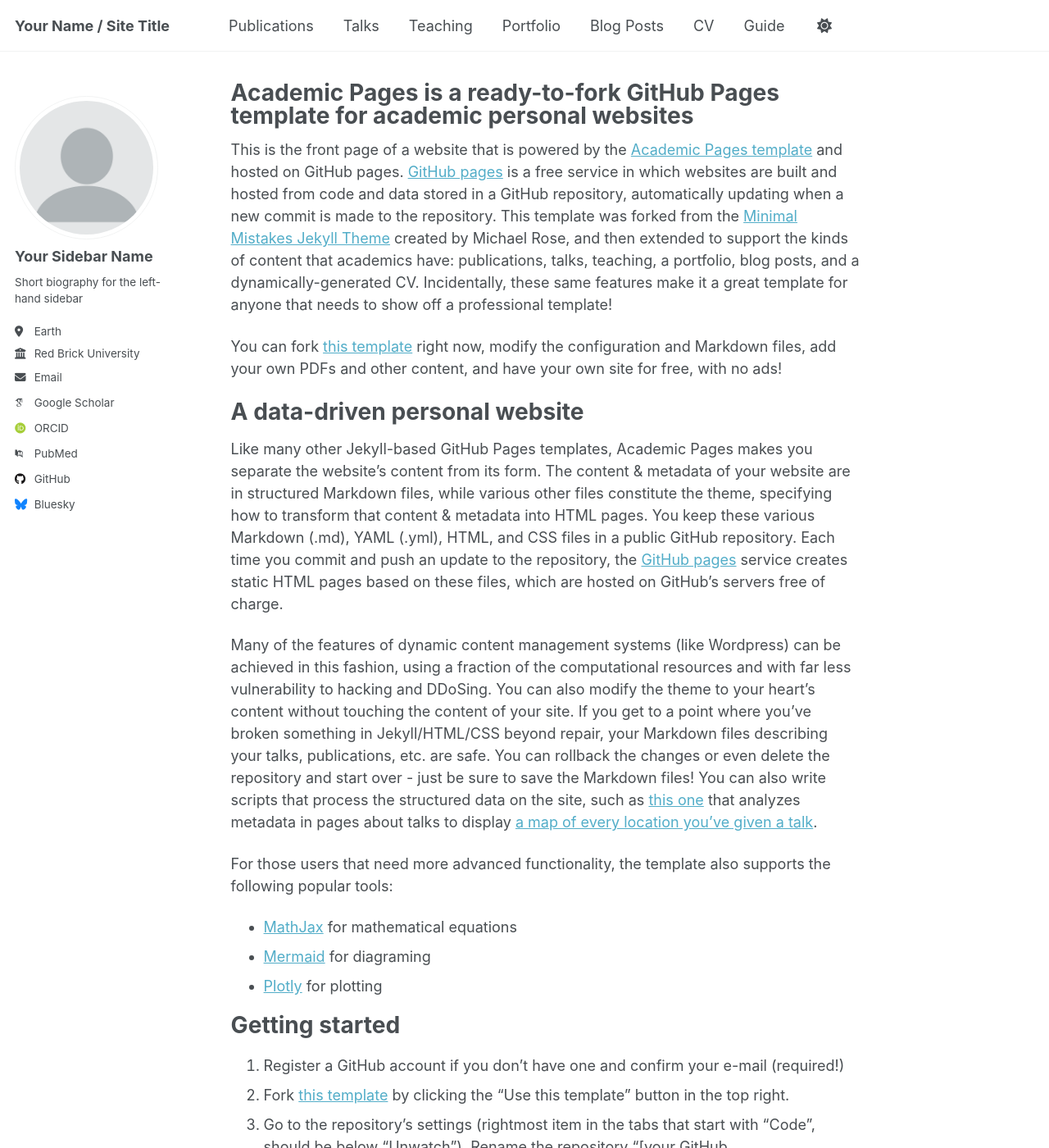
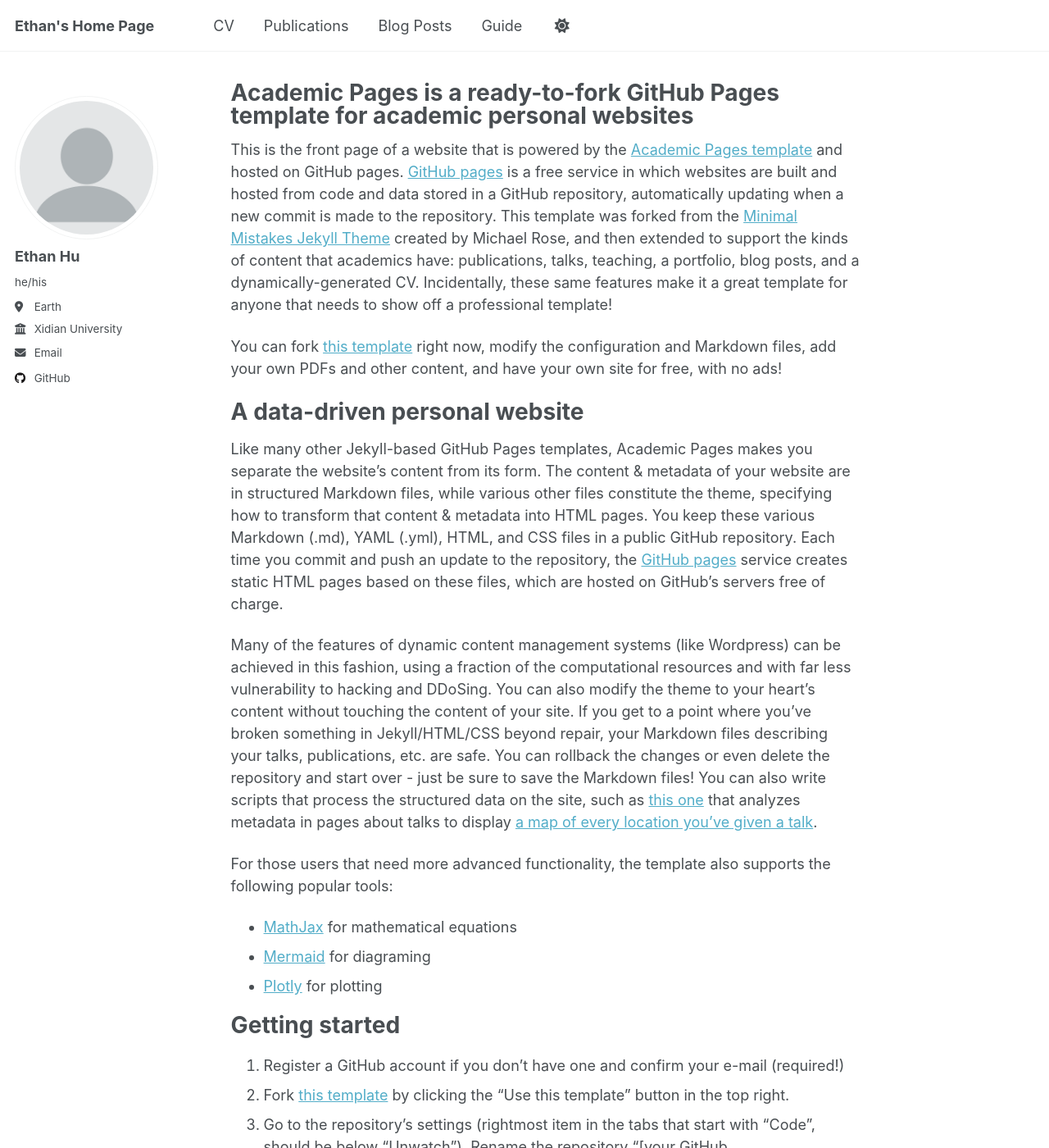
Before and after one commit to ethannhu/ethannhu.github.io, a Jekyll site: the page built from _pages/about.md, in a window 1280 px wide and 1400 px high. Shown: the whole window at 82% size. Built offline with Jekyll 4.4.1, drawn with Linux system fonts in a browser that asks for light colours; some web fonts are replaced; a script that is not in the unit is left out.

Commit message:
Modified sidebar and navigation

```diff
--- a/_config.yml
+++ b/_config.yml
@@ -9,13 +9,13 @@
 # Basic Site Settings
 locale                   : "en-US"
 site_theme               : "default"
-title                    : "Your Name / Site Title"
+title                    : "Ethan's Home Page"
 title_separator          : "-"
 name                     : &name "Your Name"
 description              : &description "personal description"
-url                      : https://academicpages.github.io # the base hostname & protocol for your site e.g. "https://[your GitHub username].github.io" or if you already have some other page hosted on Github then use "https://[your GitHub username].github.io/[Your Repo Name]"
+url                      : https://ethannhu.github.io # the base hostname & protocol for your site e.g. "https://[your GitHub username].github.io" or if you already have some other page hosted on Github then use "https://[your GitHub username].github.io/[Your Repo Name]"
 baseurl                  : "" # the subpath of your site, e.g. "/blog"
-repository               : "academicpages/academicpages.github.io"
+repository               : "ethannhu/ethannhu.github.io"
 
 # Site Author - The following control what appear as part of the author content on the side bar.
 #               If a field is blank the icon and link will not appear, otherwise it will be shown.
@@ -23,22 +23,22 @@ repository               : "academicpages/academicpages.github.io"
 author:
   # Biographic information
   avatar           : "profile.png"
-  name             : "Your Sidebar Name"
-  pronouns         : # example: "she/her"
-  bio              : "Short biography for the left-hand sidebar"
+  name             : "Ethan Hu"
+  pronouns         : "he/his"
+  bio              : # "Short biography for the left-hand sidebar"
   location         : "Earth"
-  employer         : "Red Brick University"
+  employer         : "Xidian University"
   uri              : # URL
-  email            : "none@example.org"
+  email            : "erichu4123@gmail.com"
 
   # Academic websites
   academia         : # URL
   arxiv            : # URL - Update with the correct link to your profile
-  googlescholar    : "https://scholar.google.com/citations?user=PS_CX0AAAAAJ"
+  googlescholar    : # "https://scholar.google.com/citations?user=PS_CX0AAAAAJ"
   impactstory      : # URL
-  orcid            : "http://orcid.org/yourorcidurl"
+  orcid            : # "http://orcid.org/yourorcidurl"
   semantic         : # URL
-  pubmed           : "https://www.ncbi.nlm.nih.gov/pubmed/?term=john+snow"
+  pubmed           : # "https://www.ncbi.nlm.nih.gov/pubmed/?term=john+snow"
   researchgate     : # URL
   scopus           : # URL
 
@@ -46,13 +46,13 @@ author:
   bitbucket        : # Username - Update with your username on the site
   codepen          : # Username
   dribbble         : # Username
-  github           : "academicpages"
+  github           : "ethannhu"
   kaggle           : # Username
   stackoverflow    : # User number or user number and name (i.e., use "1" or "1/jeff-atwood")
 
   # Social media
   artstation       : # Username
-  bluesky          : "bsky.app" # Replace this with you Bluesky username
+  bluesky          : # "bsky.app" # Replace this with you Bluesky username
   facebook         : # Username
   flickr           : # Username
   foursquare       : # Username
--- a/_sass/theme/_dark.scss
+++ b/_sass/theme/_dark.scss
@@ -3,16 +3,16 @@
    ========================================================================== */
 
 /* Color codes used for the theme */
-$gray                       : #7a8288;
+$gray                       : #524642;
 $dark-gray                  : mix(#000, $gray, 40%);
 $darker-gray                : mix(#000, $gray, 60%);
 $light-gray                 : mix(#fff, $gray, 50%);
 
-$background                 : #474747;
+$background                 : #423c3c;
 $background-light           : mix(#fff, $background, 80%);
 $background-lighter         : mix(#fff, $background, 90%);
 $text                       : #ffffff;
-$link                       : #0ea1c5;
+$link                       : #deda13;
 $link-dark                  : mix(#000, $link, 25%);
 $link-light                 : mix(#fff, $link, 25%);
 
```
Also changed, not shown: _data/navigation.yml (+13 -10 lines).
